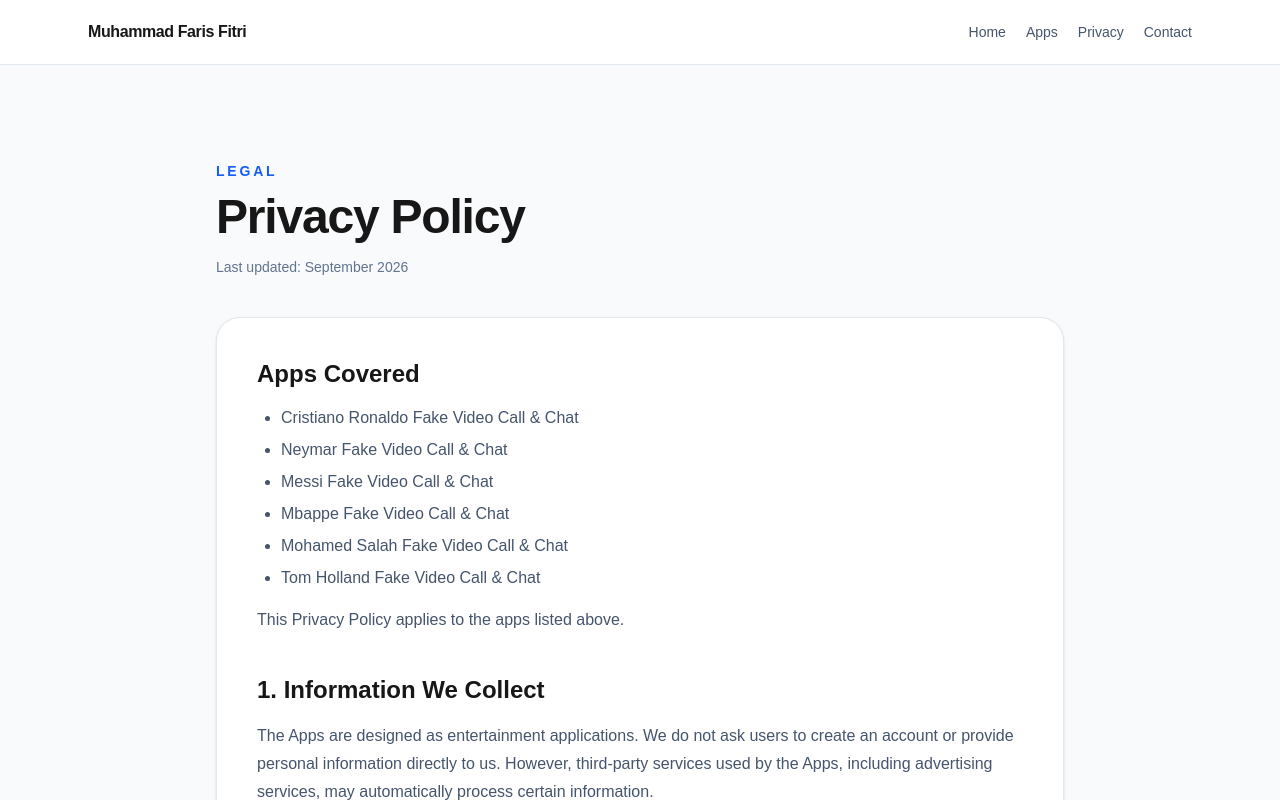
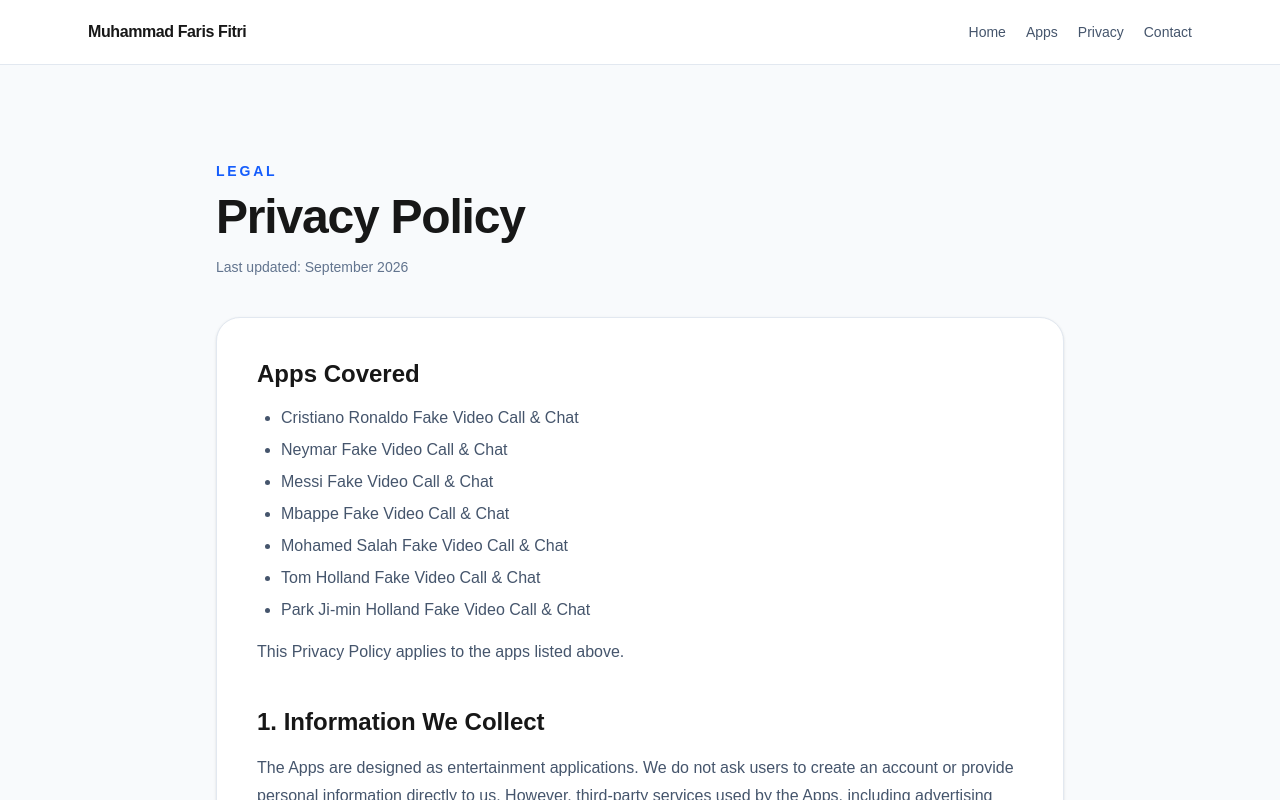
Before and after one commit to farisfitri08/faris-developer-website, a Next.js app: page /privacy in a window 1280 px wide. Shown: the top 800 px of the page. Built offline with nearby package versions, Linux system fonts and the light colour scheme.

Commit message:
add jimin

```diff
--- a/app/privacy/page.tsx
+++ b/app/privacy/page.tsx
@@ -26,6 +26,7 @@ export default function PrivacyPolicy() {
             <li>Mbappe Fake Video Call &amp; Chat</li>
             <li>Mohamed Salah Fake Video Call &amp; Chat</li>
             <li>Tom Holland Fake Video Call &amp; Chat</li>
+            <li>Park Ji-min Holland Fake Video Call &amp; Chat</li>
           </ul>
 
           <p className="mt-4 leading-7 text-slate-600">
```
